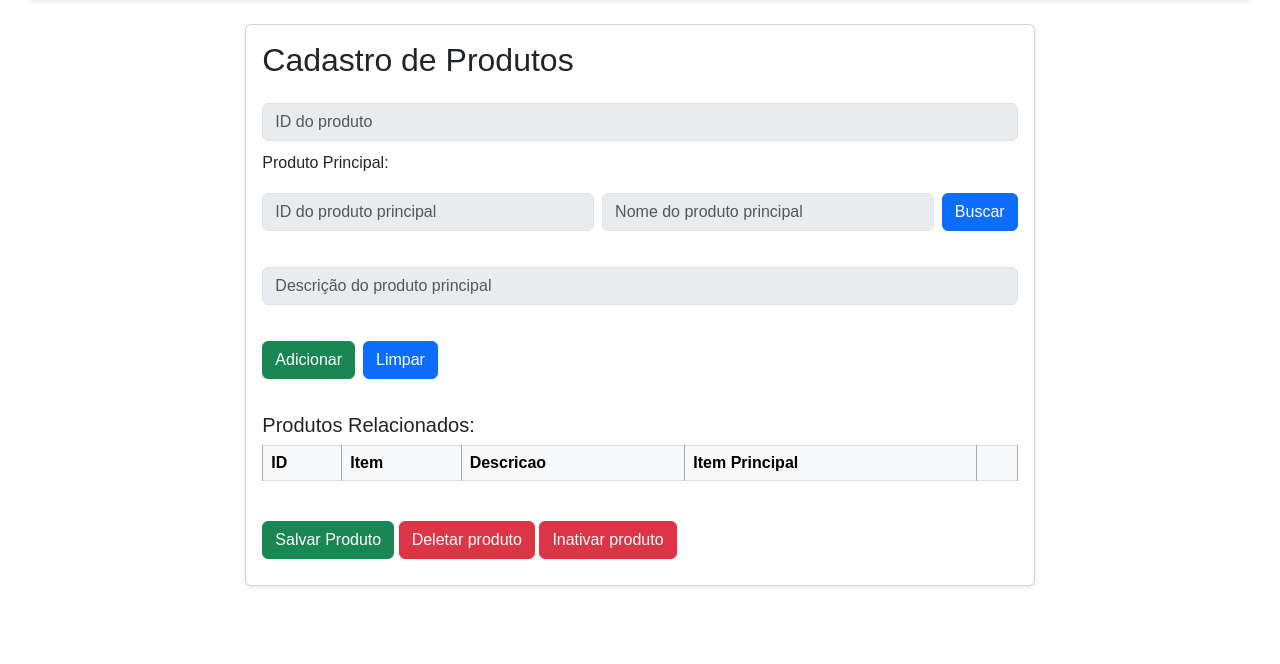
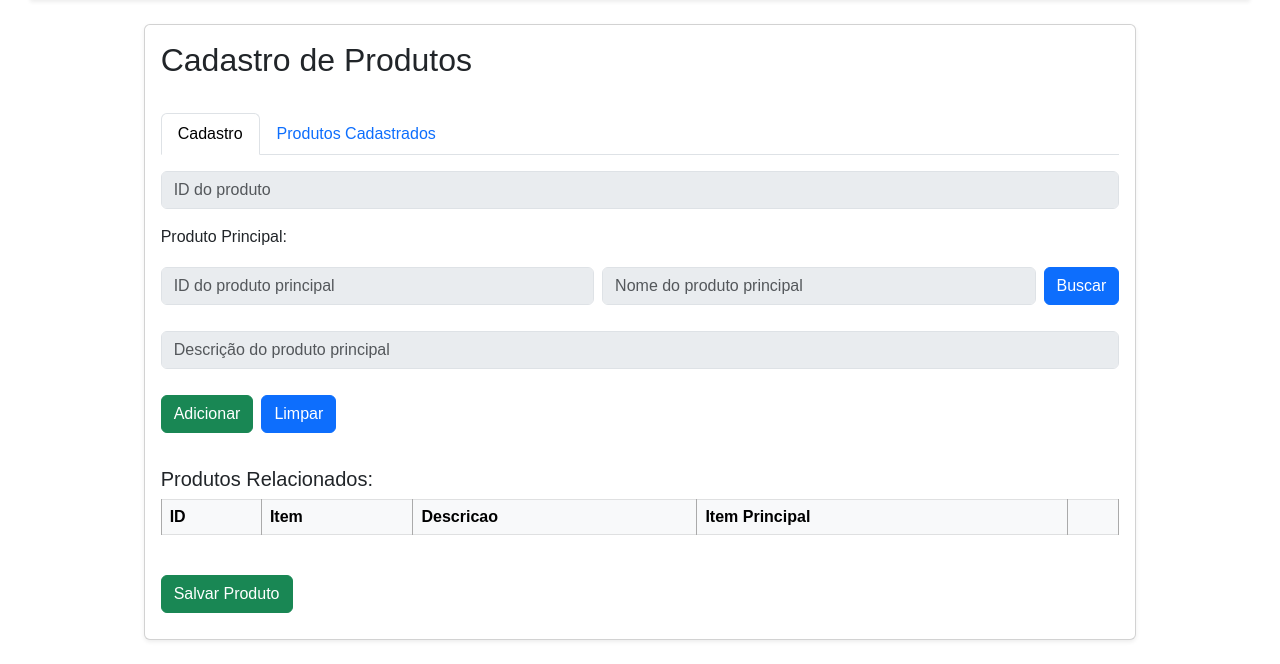
Before and after one commit to LuisOracioSantos/intermed, a Flask app: page /configproduto in a window 1280 px wide. Shown: the part 136-800 px from the top of the page. Run offline with Flask 3, Linux system fonts and the light colour scheme; lists and menus that the app fills with data are empty; some libraries are stand-ins or nearby versions.

Commit message:
Add files via upload
Ajustes cadastro de produto/excluir/ativar/inativar/listagem de itens cadastrados

```diff
--- a/static/js/configprodutos.js
+++ b/static/js/configprodutos.js
@@ -58,7 +58,7 @@ window.addEventListener("load", function () {
                             relacionados.forEach(rel => {
                                 const trNovo = document.createElement("tr");
                                 trNovo.innerHTML = `
-                                    <td>${rel.itemId}</td>
+                                    <td>${rel.itemid}</td>
                                     <td>${rel.item}</td>
                                     <td>${rel.descricao}</td>
                                     <td><input type="radio" name="produtoPrincipal" value="${rel.itemId}"></td>
@@ -81,6 +81,79 @@ window.addEventListener("load", function () {
         });
             renderizarPaginacao(data.pagina_atual, data.total_paginas, termoBusca);
     });
+}
+
+
+
+    let paginaAtual = 1;
+    let termoBuscaLista = "";
+   function carregarListaProdutos(page = 1) {
+    paginaAtual = page;
+
+    fetch(`/getProdutosCadastrado?page=${page}&per_page=10&busca=${termoBuscaLista}`)
+        .then(res => res.json())
+        .then(data => {
+
+            const tabela = document.getElementById("tabelaListaProdutos");
+            tabela.innerHTML = "";
+
+           let html = "";
+
+            data.produtos.forEach(p => {
+                console.log(p);
+                const botaoStatus = p.ativo
+                  ? `<button class="btn btn-sm btn-outline-warning me-1"
+                        onclick="inativarprodutoforecast(${p.idprodutoforecast})"
+                        title="Inativar">
+                        <i class="bi bi-pause-circle"></i>
+                     </button>`
+                  : `<button class="btn btn-sm btn-outline-success me-1"
+                        onclick="inativarprodutoforecast(${p.idprodutoforecast})"
+                        title="Ativar">
+                        <i class="bi bi-check-circle"></i>
+                     </button>`;
+
+                html += `
+                    <tr>
+                        <td>${p.idprodutoforecast}</td>
+                        <td>${p.item}</td>
+                        <td>${p.descricao}</td>
+                        <td>${p.ativo ? 'Ativo' : 'Inativo'}</td>
+                        <td class="text-center">
+                            ${botaoStatus}
+                            <button class="btn btn-sm btn-outline-danger"
+                                    onclick="deletarProduto(${p.idprodutoforecast})"
+                                    title="Excluir">
+                                <i class="bi bi-trash"></i>
+                            </button>
+                        </td>
+                    </tr>
+                `;
+            });
+
+            tabela.innerHTML = html;
+
+            montarPaginacao(data.pagina_atual, data.total_paginas);
+        });
+}
+
+function buscarListaProdutos() {
+    termoBuscaLista = document.getElementById("buscaLista").value;
+    carregarListaProdutos(1);
+}
+
+function montarPaginacao(paginaAtual, totalPaginas) {
+    const paginacao = document.getElementById("paginacaoLista");
+    paginacao.innerHTML = "";
+
+    for (let i = 1; i <= totalPaginas; i++) {
+        paginacao.innerHTML += `
+            <button class="btn btn-sm ${i === paginaAtual ? 'btn-primary' : 'btn-outline-primary'} me-1"
+                onclick="carregarListaProdutos(${i})">
+                ${i}
+            </button>
+        `;
+    }
 }
 
 
@@ -244,12 +317,10 @@ function salvaProdutoForecast() {
     });
 }
 
-function deletarProduto() {
-
-    const id = document.getElementById("idprod").value;
+function deletarProduto(id) {
 
     if (!id) {
-        alert("Nenhum produto selecionado para deletar.");
+        alert("ID inválido.");
         return;
     }
 
@@ -263,7 +334,7 @@ function deletarProduto() {
     .then(response => {
         if (response.status === 204) {
             alert("Produto deletado com sucesso!");
-            window.location.reload(); // ou redirecionar
+            carregarListaProdutos(paginaAtual);
         }
         else if (response.status === 404) {
             alert("Produto não encontrado.");
@@ -278,11 +349,34 @@ function deletarProduto() {
     });
 }
 
+function inativarprodutoforecast(idproduto) {
+
+    if (!confirm("Deseja alterar o status deste produto?")) {
+        return;
+    }
+
+    fetch(`/inativarprodutoforecast/${idproduto}`, {
+       method: "PATCH"
+    })
+    .then(response => {
+        if (response.ok) {
+            // ✅ Atualiza tabela
+            carregarListaProdutos(paginaAtual);
+        } else {
+            alert("Erro ao alterar status");
+        }
+    })
+    .catch(error => {
+        console.error("Erro:", error);
+        alert("Erro de conexão");
+    });
+}
+
 function limparFormulario() {
     // Limpar campos de entrada
     document.getElementById("idprod").value = "";
     document.getElementById("item").value = "";
-     document.getElementById("iditemprincipal").value = "";
+    document.getElementById("iditemprincipal").value = "";
     document.getElementById("itemdescricao").value = "";
 
     // Limpar tabela de produtos relacionados
--- a/templates/configproduto.html
+++ b/templates/configproduto.html
@@ -2,24 +2,47 @@
 {% block conteudo %}
 
 <link rel="stylesheet" href="{{ url_for('static', filename='css/configproduto.css') }}">
+<link href="https://cdn.jsdelivr.net/npm/bootstrap-icons/font/bootstrap-icons.css" rel="stylesheet">
+
 
 <style>
   #tabelaProdutosCadastro tr:hover {
-    background-color: yellow ; /* Cor de fundo ao passar o mouse */
-    cursor: pointer; /* Mostra o cursor como "clicável" */
+    background-color: yellow;
+    cursor: pointer;
   }
 </style>
 
 <div class="row justify-content-center mt-4">
-    <div class="col-md-8">
+  <div class="col-md-10">
     <div class="card shadow-sm">
       <div class="card-body">
+
         <h2 class="mb-4">Cadastro de Produtos</h2>
+
+        <!-- ABAS -->
+        <ul class="nav nav-tabs" id="produtoTabs" role="tablist">
+          <li class="nav-item">
+            <button class="nav-link active" id="cadastro-tab" data-bs-toggle="tab" data-bs-target="#cadastro" type="button">
+              Cadastro
+            </button>
+          </li>
+          <li class="nav-item">
+            <button class="nav-link" id="lista-tab" data-bs-toggle="tab" data-bs-target="#lista" type="button" onclick="carregarListaProdutos()">
+              Produtos Cadastrados
+            </button>
+          </li>
+        </ul>
+
+        <div class="tab-content mt-3">
+
+          <!-- ABA 1: CADASTRO -->
+          <div class="tab-pane fade show active" id="cadastro">
+
             <div class="mb-3">
               <input type="text" id="idprod" class="form-control mt-3" placeholder="ID do produto" readonly>
-                              <label for="iditemprincipal" class="form-label">Produto Principal:</label>
+
+              <label class="form-label mt-3">Produto Principal:</label>
               <div class="d-flex gap-2">
-
                 <input type="text" id="iditemprincipal" class="form-control" placeholder="ID do produto principal" readonly>
                 <input type="text" id="item" class="form-control" placeholder="Nome do produto principal" readonly>
                 <button class="btn btn-primary" data-bs-toggle="modal" data-bs-target="#modalDetalhes">Buscar</button>
@@ -27,19 +50,16 @@
             </div>
 
             <div class="mb-3">
-                              <div class="d-flex gap-2">
               <input type="text" id="itemdescricao" class="form-control" placeholder="Descrição do produto principal" readonly>
-                              </div>
             </div>
 
             <div class="mb-3 row">
-                              <div class="col-sm-2 d-flex gap-2">
+              <div class="col-sm-3 d-flex gap-2">
                 <button class="btn btn-success" onclick="adicionarProdutoRelacionado()">Adicionar</button>
                 <button class="btn btn-primary" onclick="limparFormulario()">Limpar</button>
               </div>
             </div>
 
-                        <!-- Tabela de Produtos Filhos -->
             <h5 class="mt-4">Produtos Relacionados:</h5>
             <table class="table table-bordered table-striped mt-2" id="tabelaProdutosRelacionados">
               <thead class="table-light">
@@ -55,26 +75,64 @@
             </table>
 
             <button class="btn btn-success mt-4" onclick="salvaProdutoForecast()">Salvar Produto</button>
-                            <button class="btn btn-danger mt-4" onclick="deletarProduto()">Deletar produto</button>
-                            <button class="btn btn-danger mt-4" onclick="">Inativar produto</button>
+
+
+          </div>
+
+          <!-- ABA 2: LISTAGEM -->
+          <div class="tab-pane fade" id="lista">
+
+            <h5 class="mt-3">Produtos Cadastrados</h5>
+
+            <div class="input-group mb-3">
+              <input type="text" id="buscaLista" class="form-control" placeholder="Buscar produto...">
+              <button class="btn btn-outline-primary" onclick="buscarListaProdutos()">Buscar</button>
             </div>
 
 
-                    <div class="modal fade" id="modalDetalhes" tabindex="-1" aria-labelledby="modalLabel" aria-hidden="true">
+
+            <table class="table table-bordered table-striped mt-3">
+              <thead class="table-light">
+                <tr>
+                  <th>ID</th>
+                  <th>Item</th>
+                  <th>Descrição</th>
+                  <th>Status</th>
+                   <th>Inativar/ Excluir</th>
+                  </td>
+                </tr>
+              </thead>
+              <tbody id="tabelaListaProdutos">
+                <!-- preenchido via JS -->
+              </tbody>
+            </table>
+              <div id="paginacaoLista" class="text-center mt-3"></div>
+          </div>
+
+        </div>
+
+      </div>
+    </div>
+  </div>
+</div>
+
+<!-- MODAL (mantido igual) -->
+<div class="modal fade" id="modalDetalhes" tabindex="-1">
   <div class="modal-dialog modal-lg">
     <div class="modal-content">
+
       <div class="modal-header">
-                            <h5 class="modal-title">
-                              Pesquisa de produtos
-                            </h5>
-                            <button type="button" class="btn-close" data-bs-dismiss="modal" aria-label="Fechar"></button>
+        <h5 class="modal-title">Pesquisa de produtos</h5>
+        <button type="button" class="btn-close" data-bs-dismiss="modal"></button>
       </div>
 
       <div class="modal-body">
+
         <div class="input-group mb-3">
-                                <input type="text" id="campoBusca" class="form-control" placeholder="Buscar produto por nome ou descrição">
+          <input type="text" id="campoBusca" class="form-control" placeholder="Buscar produto">
           <button class="btn btn-outline-primary" onclick="carregarProdutos(1)">Buscar</button>
         </div>
+
         <table class="table table-bordered">
           <thead>
             <tr>
@@ -85,23 +143,21 @@
           </thead>
           <tbody id="tabelaProdutosCadastro"></tbody>
         </table>
+
         <div id="paginacao" class="text-center mt-3"></div>
-                          </div>
-                        </div>
-                      </div>
+
       </div>
     </div>
   </div>
 </div>
 
-<!-- Passa itemid do Flask para JS de forma segura -->
 <script>
   const itemIdInicial = {{ itemid | tojson }};
   const itemInicial = {{ item | tojson }};
   const descricaoInicial = {{ descricao | tojson }};
   const proximaTela = {{ proxima | tojson }};
 </script>
+
 <script src="{{ url_for('static', filename='js/configprodutos.js') }}"></script>
 
-
 {% endblock %}
```
Also changed, not shown: forecast.py (+35 -1 lines), service/controllerservice.py (+21 -0 lines). Lines whose indentation alone changed are shown as unchanged.
